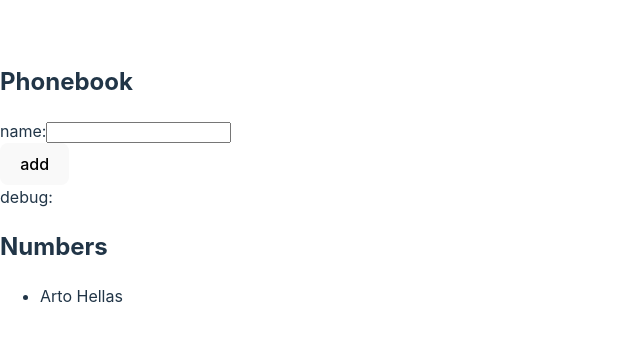
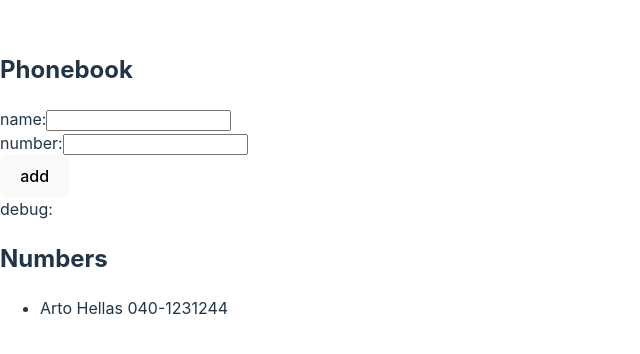
Before and after one commit to opturtio/FullStackOpen, a React (Vite) app in the folder part2/puhelinluettelo/: page / in a window 1280 px wide. Shown: the part 216-570 px from the top of the page, without its empty margins (0-640 px from the left). Built offline with nearby package versions, Linux system fonts and the light colour scheme.

Commit message:
2.8: puhelinluettelo step3

```diff
--- a/part2/puhelinluettelo/src/App.jsx
+++ b/part2/puhelinluettelo/src/App.jsx
@@ -2,21 +2,31 @@ import { useState } from 'react'
 
 const App = () => {
   const [persons, setPersons] = useState([
-    { name: 'Arto Hellas' }
+    {
+      name: 'Arto Hellas',
+      number: '040-1231244'
+    }
   ])
   const [newName, setNewName] = useState('')
+  const [newNumber, setNewNumber] = useState('')
 
   const changeName = (event) => {
     setNewName(event.target.value)
   }
+
+  const changeNumber = (event) => {
+    setNewNumber(event.target.value)
+  }
+
   const addName = (event) => {
     event.preventDefault()
     if (persons.some((person) => person.name === newName)) {
       alert(`${newName} is already added to phonebook`)
     } else {
-      setPersons(persons.concat({ name: newName }))
+      setPersons(persons.concat({ name: newName, number: newNumber }))
     }
     setNewName('');
+    setNewNumber('')
   }
 
   return (
@@ -31,13 +41,20 @@ const App = () => {
           />
         </div>
         <div>
+          number:
+          <input
+            value={newNumber}
+            onChange={changeNumber}
+          />
+        </div>
+        <div>
           <button type="submit">add</button>
         </div>
       </form>
       <div>debug: {newName}</div>
       <h2>Numbers</h2>
       <ul>
-        {persons.map((person, idx) => (<li key={idx}>{person.name}</li>))}
+        {persons.map((person, idx) => (<li key={idx}>{person.name} {person.number}</li>))}
       </ul>
     </div>
   )
```
